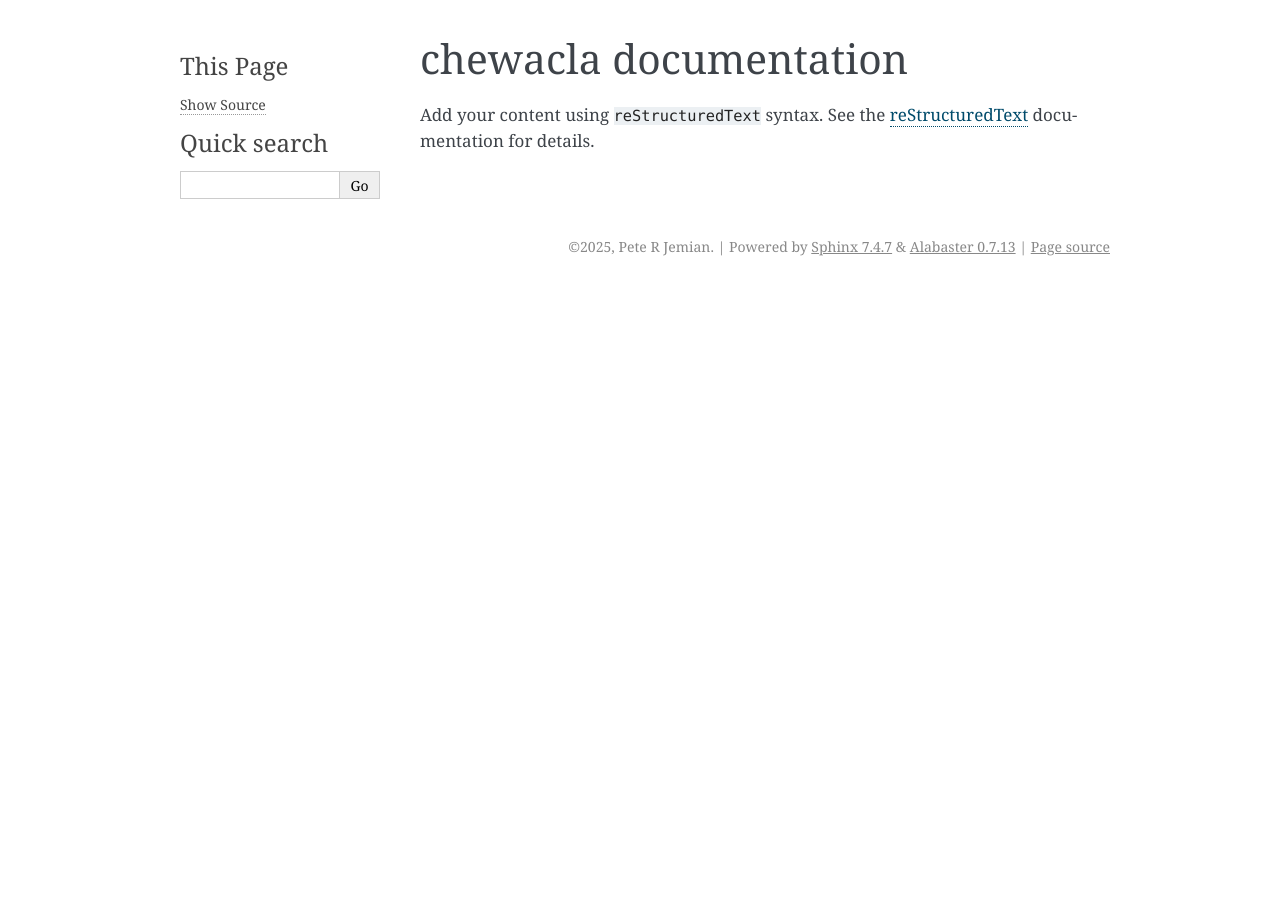
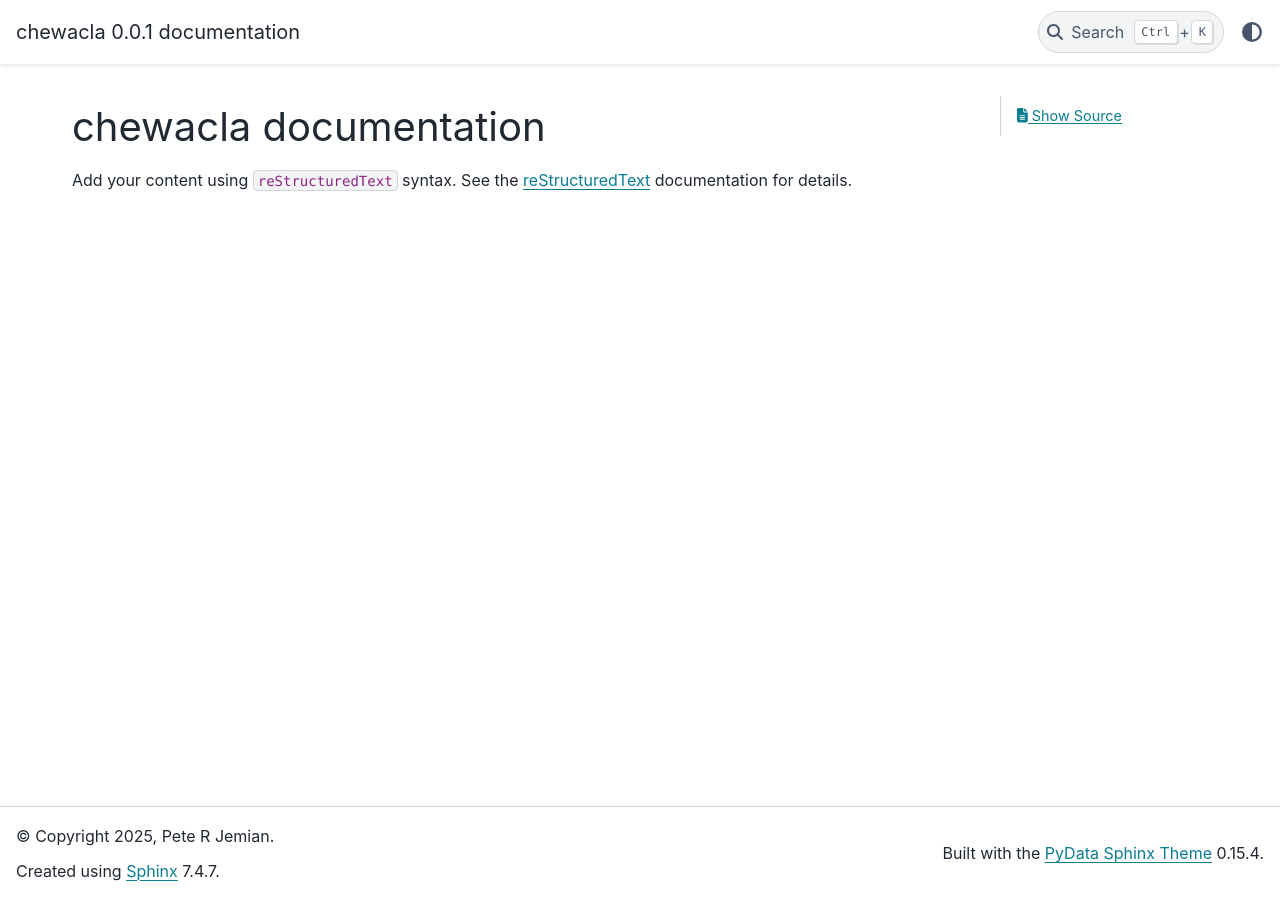
Before and after one commit to prjemian/chewacla, a Sphinx documentation site: the page built from docs/source/index.rst, in a window 1280 px wide. Built offline with Sphinx 7.4.7 and the PyData theme 0.15.4, drawn with Linux system fonts in a browser that asks for light colours; some of the changed lines change nothing that is shown.

Commit message:
DOC configure autoapi

```diff
--- a/docs/source/conf.py
+++ b/docs/source/conf.py
@@ -14,14 +14,29 @@
 # -- General configuration ---------------------------------------------------
 # https://www.sphinx-doc.org/en/master/usage/configuration.html#general-configuration
 
-extensions = []
+extensions = [
+    "autoapi.extension",  # Add sphinx-autoapi extension
+]
 
 templates_path = ["_templates"]
 exclude_patterns = []
+
+# AutoAPI configuration
+autoapi_type = "python"  # Specify the type of API to document
+autoapi_dirs = [f"../../src/{project}"]  # Path to the directory containing your code
+autoapi_options = [
+    "members",  # Include members (functions, classes, etc.)
+    "undoc-members",  # Include undocumented members
+    "private-members",  # Include private members
+    "special-members",  # Include special members (e.g., __init__)
+    "inherited-members",  # Include inherited members
+    "show-inheritance",  # Show inheritance diagrams
+]
 
 
 # -- Options for HTML output -------------------------------------------------
 # https://www.sphinx-doc.org/en/master/usage/configuration.html#options-for-html-output
 
-html_theme = "alabaster"
-html_static_path = ["_static"]
+html_theme = "pydata_sphinx_theme"
+# html_title = f"{project} {version}"
+html_static_path = ['_static']
```
